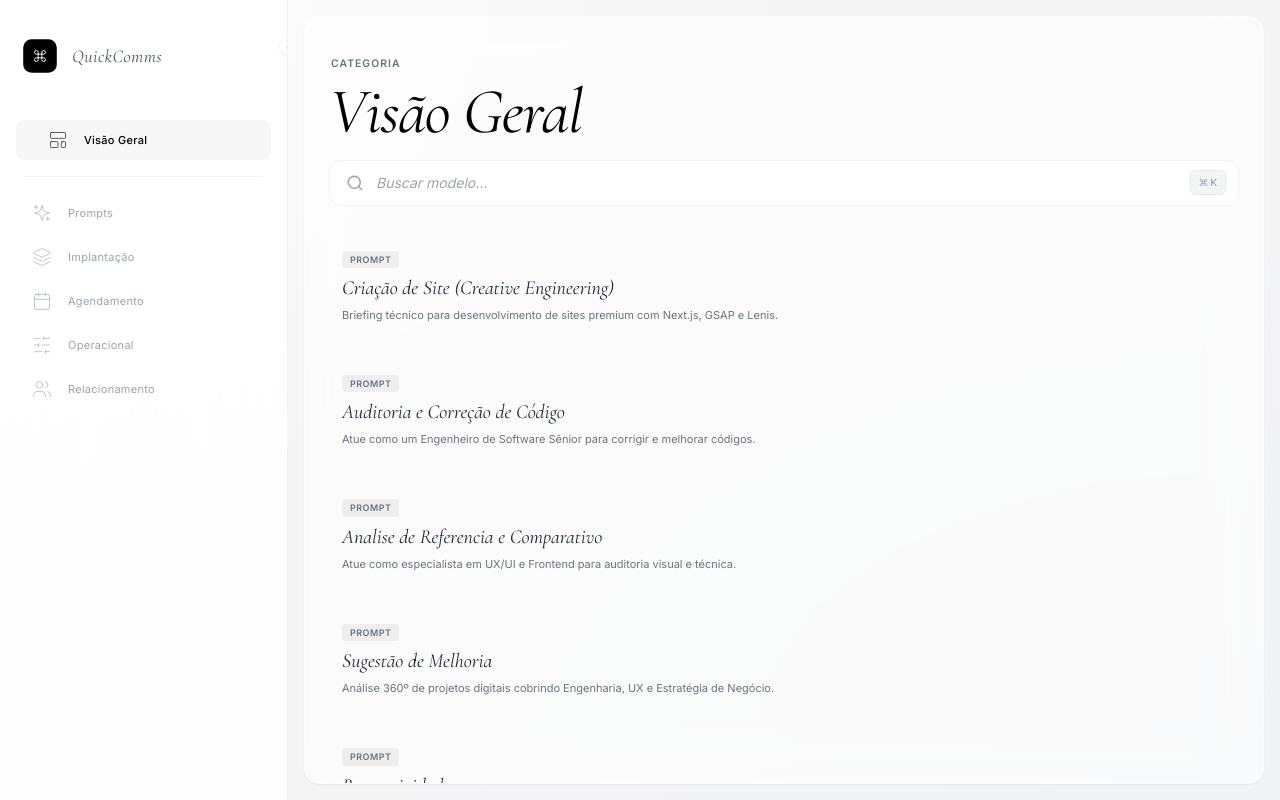
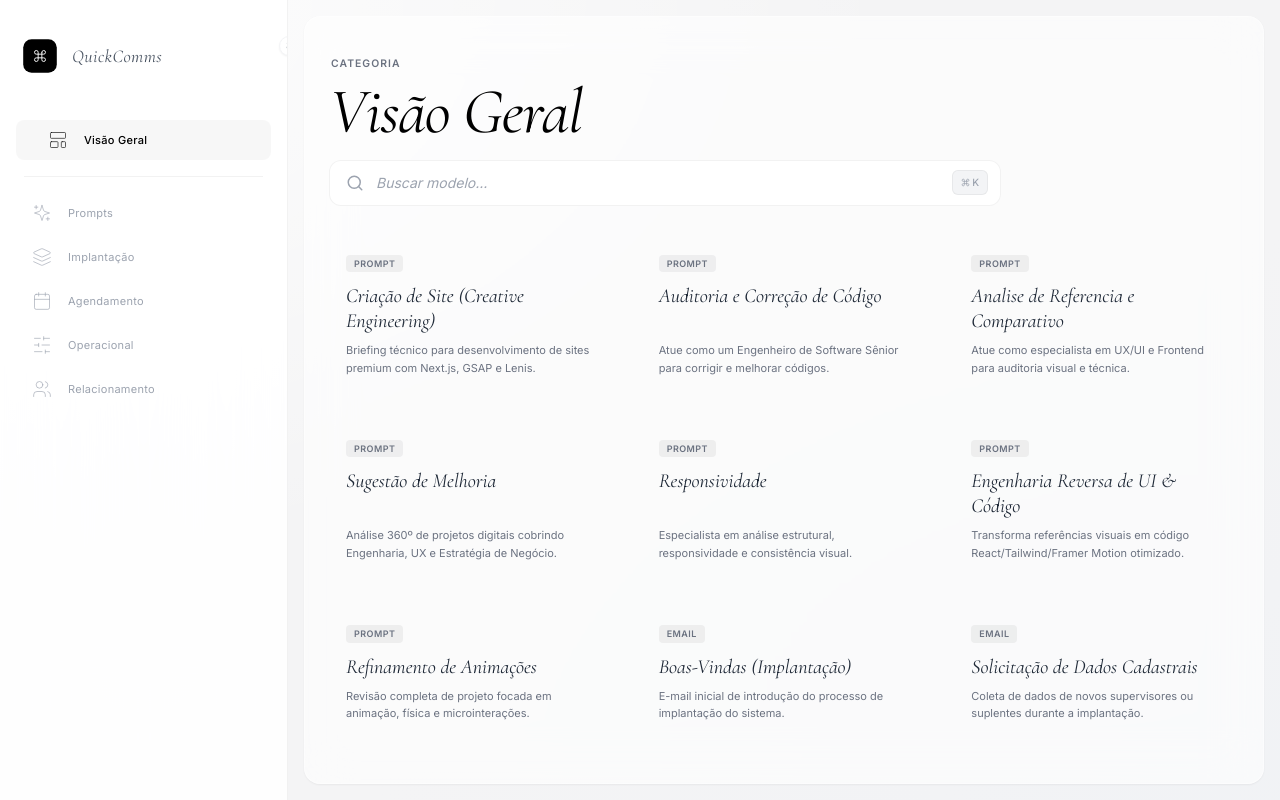
Before and after one commit to VictorCardosoOl/Gestor-de-Comunica-o, a React (Vite) app: page / in a window 1280 px wide. Built offline with nearby package versions, Linux system fonts and the light colour scheme.

Commit message:
fix(ui): Simplify sidebar pinning and adjust editor header
The sidebar pinning logic has been simplified to always pin on larger screens, improving user experience. Additionally, the editor header now consistently displays a back button, enhancing navigation across all screen sizes.

```diff
--- a/App.tsx
+++ b/App.tsx
@@ -52,10 +52,10 @@ const App: React.FC = () => {
     return () => window.removeEventListener('resize', checkMobile);
   }, [setIsSidebarOpen]);
 
+  // Handle Sidebar Pin logic based on screen size (simplified for new layout)
   useEffect(() => {
-    if (selectedTemplate && !isMobile) setIsSidebarPinned(false);
-    else if (!selectedTemplate && !isMobile) setIsSidebarPinned(true);
-  }, [selectedTemplate, isMobile, setIsSidebarPinned]);
+    if (!isMobile) setIsSidebarPinned(true);
+  }, [isMobile, setIsSidebarPinned]);
 
   const normalizeText = (str: string) => str ? str.normalize("NFD").replace(/[\u0300-\u036f]/g, "").toLowerCase() : "";
 
@@ -130,15 +130,17 @@ const App: React.FC = () => {
             <div className="w-10"></div> {/* Spacer for center alignment */}
           </header>
 
-          <div className="flex-1 flex overflow-hidden w-full relative lg:p-4 lg:gap-4">
+          <div className="flex-1 flex overflow-hidden w-full relative lg:p-4">
+            <AnimatePresence mode="wait">
+              {/* LIST VIEW */}
+              {!selectedTemplate ? (
                 <motion.div
-              layout
-              className={`
-                flex flex-col shrink-0 relative z-20 w-full h-full
-                ${selectedTemplate ? 'lg:flex-[0_0_20rem] xl:flex-[0_0_24rem] lg:max-w-[25vw]' : 'lg:w-full'}
-                bg-white/60 backdrop-blur-xl lg:rounded-2xl overflow-hidden border border-white/40 shadow-sm
-              `}
-              transition={{ type: "spring", stiffness: 280, damping: 25 }}
+                  key="list-view"
+                  initial={{ opacity: 0, scale: 0.98, y: 10 }}
+                  animate={{ opacity: 1, scale: 1, y: 0 }}
+                  exit={{ opacity: 0, scale: 0.98, y: -10, filter: 'blur(4px)' }}
+                  transition={{ duration: 0.4, ease: [0.2, 0.65, 0.3, 0.9] }}
+                  className="flex flex-col w-full h-full max-w-5xl mx-auto bg-white/60 backdrop-blur-xl lg:rounded-2xl overflow-hidden border border-white/40 shadow-sm"
                 >
                   <div className="px-6 pt-10 pb-4 shrink-0 z-10">
                       <div className="flex flex-col gap-2">
@@ -149,7 +151,7 @@ const App: React.FC = () => {
 
                   {/* Search Bar */}
                   <div className="px-6 pb-6 shrink-0 z-30 relative">
-                <div className={`relative group flex items-center w-full rounded-xl transition-all duration-300 ease-out border bg-white ${isSearchFocused ? 'border-black/20 shadow-sm ring-2 ring-black/5' : 'border-black/5'}`}>
+                    <div className={`relative group flex items-center w-full max-w-2xl rounded-xl transition-all duration-300 ease-out border bg-white ${isSearchFocused ? 'border-black/20 shadow-sm ring-2 ring-black/5' : 'border-black/5'}`}>
                       <div className="pl-4 text-gray-400"><Search size={18} /></div>
                       <input
                         ref={searchInputRef}
@@ -171,7 +173,7 @@ const App: React.FC = () => {
                     </div>
                     <AnimatePresence>
                       {isSearchFocused && suggestions.length > 0 && (
-                    <motion.div initial={{ opacity: 0, y: 5 }} animate={{ opacity: 1, y: 0 }} exit={{ opacity: 0 }} className="absolute left-6 right-6 top-[calc(100%+4px)] bg-white border border-gray-200 shadow-xl rounded-xl z-50 overflow-hidden">
+                        <motion.div initial={{ opacity: 0, y: 5 }} animate={{ opacity: 1, y: 0 }} exit={{ opacity: 0 }} className="absolute left-6 right-6 max-w-2xl top-[calc(100%+4px)] bg-white border border-gray-200 shadow-xl rounded-xl z-50 overflow-hidden">
                             {suggestions.map((sug, idx) => (
                               <button key={sug.id} onClick={() => handleSuggestionClick(sug)} className="w-full text-left px-4 py-3 hover:bg-gray-50 flex items-center justify-between text-sm text-gray-700">
                                 <HighlightedText text={sug.title} highlight={searchQuery} />
@@ -190,23 +192,23 @@ const App: React.FC = () => {
                           <p className="text-xs text-gray-500">Tente buscar por outro termo.</p>
                         </div>
                     ) : (
-                    <div className="flex flex-col gap-2">
+                        <div className="grid grid-cols-1 md:grid-cols-2 xl:grid-cols-3 gap-3">
                           {filteredTemplates.map((template, index) => (
                               <motion.button
                                 key={template.id}
                                 layoutId={`card-${template.id}`}
                                 onClick={() => setSelectedTemplate(template)}
-                            className={`w-full text-left p-5 rounded-xl transition-all duration-200 border ${selectedTemplate?.id === template.id ? 'bg-white border-black/10 shadow-md ring-1 ring-black/5' : 'bg-transparent border-transparent hover:bg-white/50 hover:border-white'}`}
+                                className="w-full h-full flex flex-col items-start text-left p-6 rounded-xl transition-all duration-300 border bg-transparent border-transparent hover:bg-white hover:shadow-md hover:border-black/5 group"
                               >
-                             <div className="flex justify-between items-start mb-2">
-                                <span className={`text-[9px] font-bold tracking-wider uppercase px-2 py-0.5 rounded ${selectedTemplate?.id === template.id ? 'bg-black text-white' : 'bg-black/5 text-gray-500'}`}>
+                                <div className="flex w-full justify-between items-start mb-3">
+                                    <span className={`text-[9px] font-bold tracking-wider uppercase px-2 py-0.5 rounded bg-black/5 text-gray-500 group-hover:bg-black group-hover:text-white transition-colors`}>
                                       {template.channel === 'EMAIL' ? 'Email' : (template.channel === 'PROMPT' ? 'Prompt' : 'Chat')}
                                     </span>
                                 </div>
-                             <h3 className={`font-serif text-xl italic leading-tight mb-1.5 ${selectedTemplate?.id === template.id ? 'text-black' : 'text-gray-800'}`}>
+                                <h3 className="font-serif text-xl italic leading-tight mb-2 text-gray-800 group-hover:text-black">
                                     <HighlightedText text={template.title} highlight={debouncedSearchQuery} />
                                 </h3>
-                             <p className="text-[11px] text-gray-500 line-clamp-2 leading-relaxed">
+                                <p className="text-[11px] text-gray-500 line-clamp-3 leading-relaxed mt-auto">
                                     <HighlightedText text={template.description || ''} highlight={debouncedSearchQuery} />
                                 </p>
                               </motion.button>
@@ -215,26 +217,18 @@ const App: React.FC = () => {
                     )}
                   </div>
                 </motion.div>
-
-            <AnimatePresence mode="wait">
-              {selectedTemplate ? (
+              ) : (
+                /* EDITOR VIEW */
                 <motion.div
-                  key={selectedTemplate.id}
-                  className="flex-1 h-full min-w-0 fixed inset-0 z-50 lg:static bg-[#f5f5f7] lg:bg-transparent"
-                  initial={{ opacity: 0, x: 20 }}
-                  animate={{ opacity: 1, x: 0 }}
-                  exit={{ opacity: 0, x: 20 }}
-                  transition={{ type: "spring", stiffness: 300, damping: 30 }}
+                  key="editor-view"
+                  className="flex-1 h-full min-w-0 w-full relative bg-transparent"
+                  initial={{ opacity: 0, scale: 0.95 }}
+                  animate={{ opacity: 1, scale: 1 }}
+                  exit={{ opacity: 0, scale: 0.95 }}
+                  transition={{ duration: 0.4, ease: [0.2, 0.65, 0.3, 0.9] }}
                 >
                    <Editor template={selectedTemplate} onClose={() => setSelectedTemplate(null)} />
                 </motion.div>
-              ) : (
-                !isMobile && (
-                  <div className="hidden lg:flex flex-1 h-full flex-col items-center justify-center text-center opacity-30 select-none">
-                    <h3 className="text-8xl font-serif italic mb-4">Studio</h3>
-                    <p className="text-sm uppercase tracking-[0.3em]">Selecione um modelo</p>
-                  </div>
-                )
               )}
             </AnimatePresence>
           </div>
--- a/components/EditorComponents.tsx
+++ b/components/EditorComponents.tsx
@@ -28,9 +28,15 @@ export const EditorHeader: React.FC<EditorHeaderProps> = ({
   return (
     <div className="flex-none flex flex-col xl:flex-row xl:items-center justify-between gap-4 border-b border-black/5 relative z-20 bg-white/50 backdrop-blur-xl shrink-0 px-6 py-5 lg:rounded-t-2xl">
       <div className="flex items-start md:items-center space-x-4">
-        <button onClick={onClose} className="lg:hidden group flex items-center gap-2 text-black hover:opacity-50 transition-opacity mt-1 md:mt-0">
+        {/* Back Button - Visible on Mobile and Desktop now due to focus mode */}
+        <button
+          onClick={onClose}
+          className="group flex items-center gap-2 text-black hover:opacity-50 transition-opacity mt-1 md:mt-0 p-1.5 rounded-full hover:bg-black/5"
+          title="Voltar"
+        >
           <MoveLeft size={20} strokeWidth={0.75} />
         </button>
+
         <div className="flex flex-col gap-1.5 min-w-0">
           <div className="flex items-center gap-2">
             <span className="w-1.5 h-1.5 bg-black rounded-full shadow-sm"></span>
@@ -55,6 +61,7 @@ export const EditorHeader: React.FC<EditorHeaderProps> = ({
         <MagneticButton onClick={onReset} className="text-gray-500 hover:text-black transition-colors p-2 hover:bg-black/5 rounded-full" title="Resetar">
           <RefreshCw size={16} strokeWidth={1} />
         </MagneticButton>
+        {/* 'X' Close button can be hidden or redundant since we have the back arrow, but kept for clarity */}
         <MagneticButton onClick={onClose} className="hidden lg:flex p-2 rounded-full text-gray-400 hover:text-black hover:bg-black/5 transition-colors" title="Fechar">
           <X size={18} strokeWidth={1} />
         </MagneticButton>
```
Lines whose indentation alone changed are shown as unchanged.
